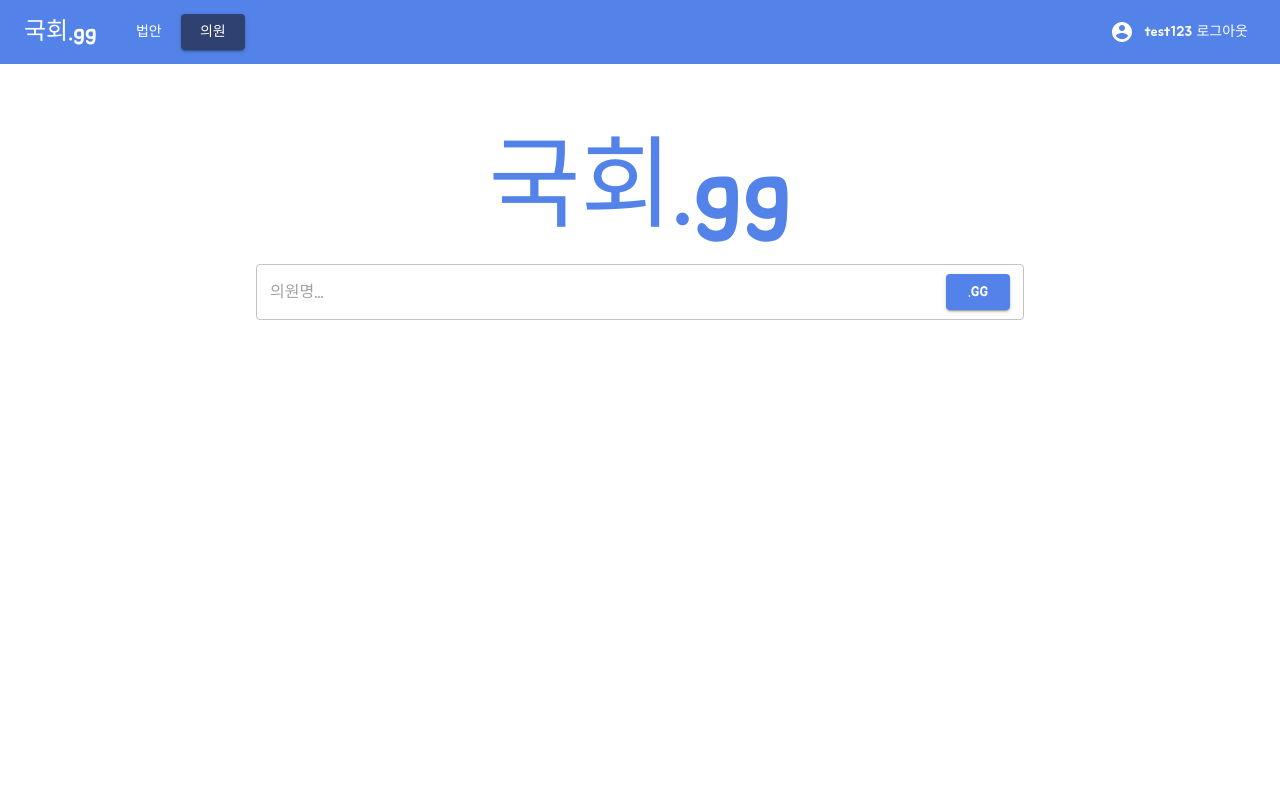
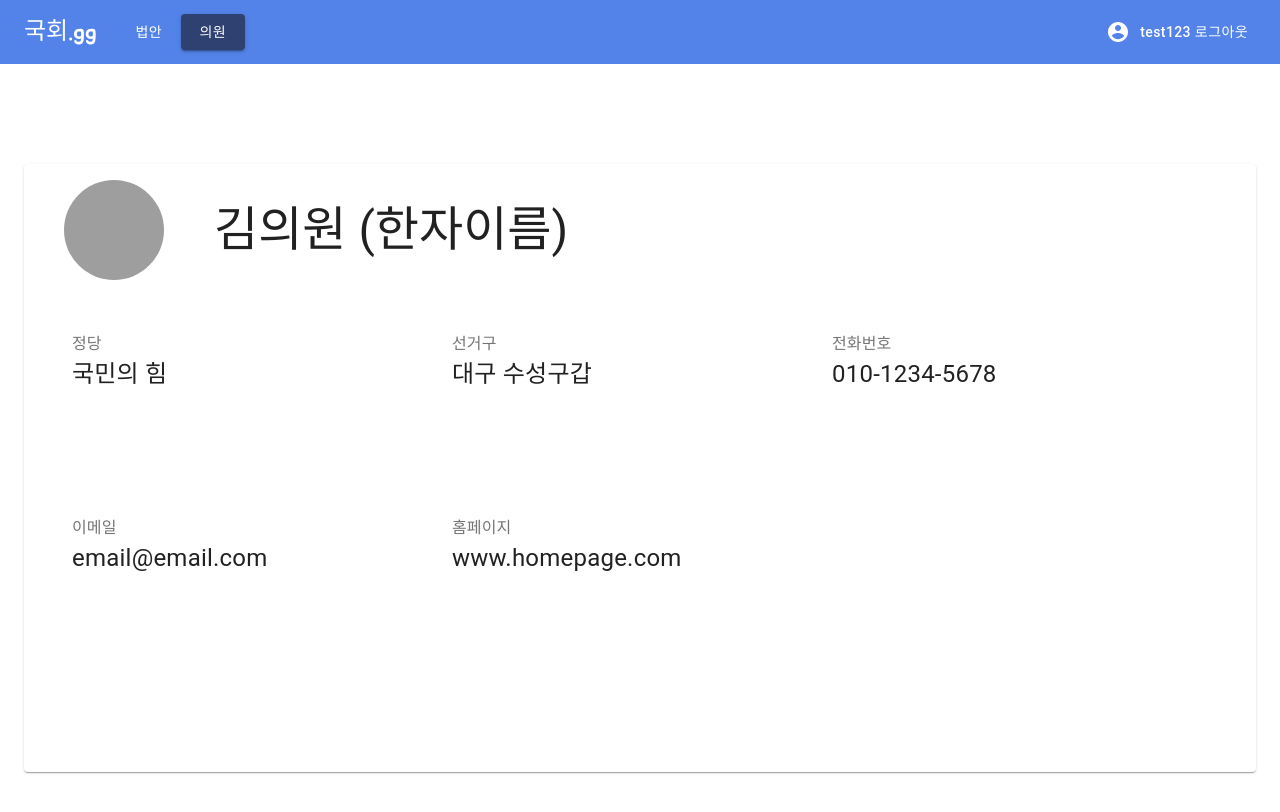
Before and after one commit to stg0123/assembly_project, a React (Create React App) app in the folder client/: page /person/detail in a window 1280 px wide. Shown: the top 812 px of the page. Built offline with nearby package versions, Linux system fonts and the light colour scheme; grey boxes are pictures that could not be loaded.

Commit message:
[FRONTENT] 의원상세정보 페이지

```diff
--- a/client/src/App.js
+++ b/client/src/App.js
@@ -10,6 +10,7 @@ import { useState } from 'react'
 import Main from './components/Main';
 import LawSearch from './components/LawSearch';
 import PersonSearch from './components/PersonSearch';
+import PersonDetail from './components/PersonDetail';
 
 const theme = createMuiTheme({
   palette: {
@@ -20,12 +21,7 @@ const theme = createMuiTheme({
       main: '#2F4170'
     },
   },
-  typography: {
-    fontFamily: [
-      'Jua',
-      'Black Han Sans'
-    ].join(','),
-  },
+
 });
 
 const useStyles = makeStyles((theme) => ({
@@ -58,6 +54,7 @@ function App(props) {
         </Switch>
         <Switch>
           <Route path="/person/search" component={(props) => <PersonSearch {...props} {...dataProps} type='person' />} />
+          <Route path="/person/detail" component={(props) => <PersonDetail {...props} {...dataProps} type='person' />} />
           <Route path="/person" component={(props) => <Main {...props} {...dataProps} type='person' />} />
           <Route path='/signin' component={(props) => <SignIn {...props} {...dataProps} />} />
           <Route path='/signup' component={(props) => <SignUp {...props} {...dataProps} />} />
--- a/client/src/components/Header.js
+++ b/client/src/components/Header.js
@@ -11,6 +11,7 @@ const useStyles = makeStyles((theme) => ({
     },
     title: {
         cursor: 'pointer',
+        fontFamily: 'Jua',
         flexShrink: 0
     },
     buttons: {
--- a/client/src/components/Person.js
+++ b/client/src/components/Person.js
@@ -34,9 +34,14 @@ const useStyles = makeStyles((theme) => ({
   }
 }));
 
-export default function MediaControlCard() {
+export default function Person(props) {
   const classes = useStyles();
   const theme = useTheme();
+  const id = "123";
+  const routeToDetail = () => {
+    props.history.push(`/person/detail/${id}`);
+
+  }
 
   return (
     <Container style={{ width: "60%", paddingTop: 30, paddingBottom: 30 }}>
@@ -60,9 +65,9 @@ export default function MediaControlCard() {
           </CardContent>
           <div >
             <CardActions className={classes.morebtn}>
-              <Button size="small" color="primary" >
+              <Button size="small" color="primary" onClick={routeToDetail}>
                 상세 보기
-        </Button>
+              </Button>
             </CardActions>
           </div>
         </div>
--- /dev/null
+++ b/client/src/components/PersonDetail.js
@@ -0,0 +1,66 @@
+import { Container, Paper, Card, CardHeader, Grid, CardContent, Typography, makeStyles, Avatar, GridList, GridListTile } from "@material-ui/core";
+
+
+const useStyles = makeStyles({
+    root: {
+        margin: "100px auto"
+    },
+    cardHeader: {
+        display: "flex",
+        flexDirection: "row",
+        alignItems: "center",
+        justifyContent: "flex-start"
+    },
+    cardAvatar: {
+        width: 100,
+        height: 100,
+        marginRight: 50
+    },
+    cardContent: {
+        margin: "50px 30px !important"
+    },
+    value: {
+        fontSize: "1.5rem"
+    }
+});
+
+const PersonDetail = (props) => {
+    const classes = useStyles();
+    const id = props.id;
+    return (
+        <Container className={classes.root}>
+            <Card>
+                <CardContent>
+                    <Container className={classes.cardHeader} >
+                        <Avatar className={classes.cardAvatar} src="https://www.assembly.go.kr/photo/9770276.jpg" />
+                        <Typography variant="h3">김의원 (한자이름)</Typography>
+                    </Container>
+                    <GridList className={classes.cardContent} cols={3}>
+                        <GridListTile>
+                            <Typography color="textSecondary" >정당</Typography>
+                            <Typography className={classes.value}>국민의 힘</Typography>
+                        </GridListTile>
+                        <GridListTile>
+                            <Typography color="textSecondary" >선거구</Typography>
+                            <Typography className={classes.value}>대구 수성구갑</Typography>
+                        </GridListTile>
+                        <GridListTile>
+                            <Typography color="textSecondary" >전화번호</Typography>
+                            <Typography className={classes.value}>010-1234-5678</Typography>
+                        </GridListTile>
+                        <GridListTile>
+                            <Typography color="textSecondary" >이메일</Typography>
+                            <Typography className={classes.value}>email@email.com</Typography>
+                        </GridListTile>
+                        <GridListTile>
+                            <Typography color="textSecondary" >홈페이지</Typography>
+                            <Typography className={classes.value}>www.homepage.com</Typography>
+                        </GridListTile>
+                    </GridList>
+                </CardContent>
+            </Card>
+        </Container>
+    );
+}
+
+export default PersonDetail;
--- a/client/src/components/PersonSearch.js
+++ b/client/src/components/PersonSearch.js
@@ -7,10 +7,10 @@ const PersonSearch = (props) => {
     return (
         <Grid container justify='center'>
             <SearchBar type={props.type} {...props} />
-            <Person />
-            <Person />
-            <Person />
-            <Person />
+            <Person {...props} />
+            <Person {...props} />
+            <Person {...props} />
+            <Person {...props} />
         </Grid>
 
     );
```
